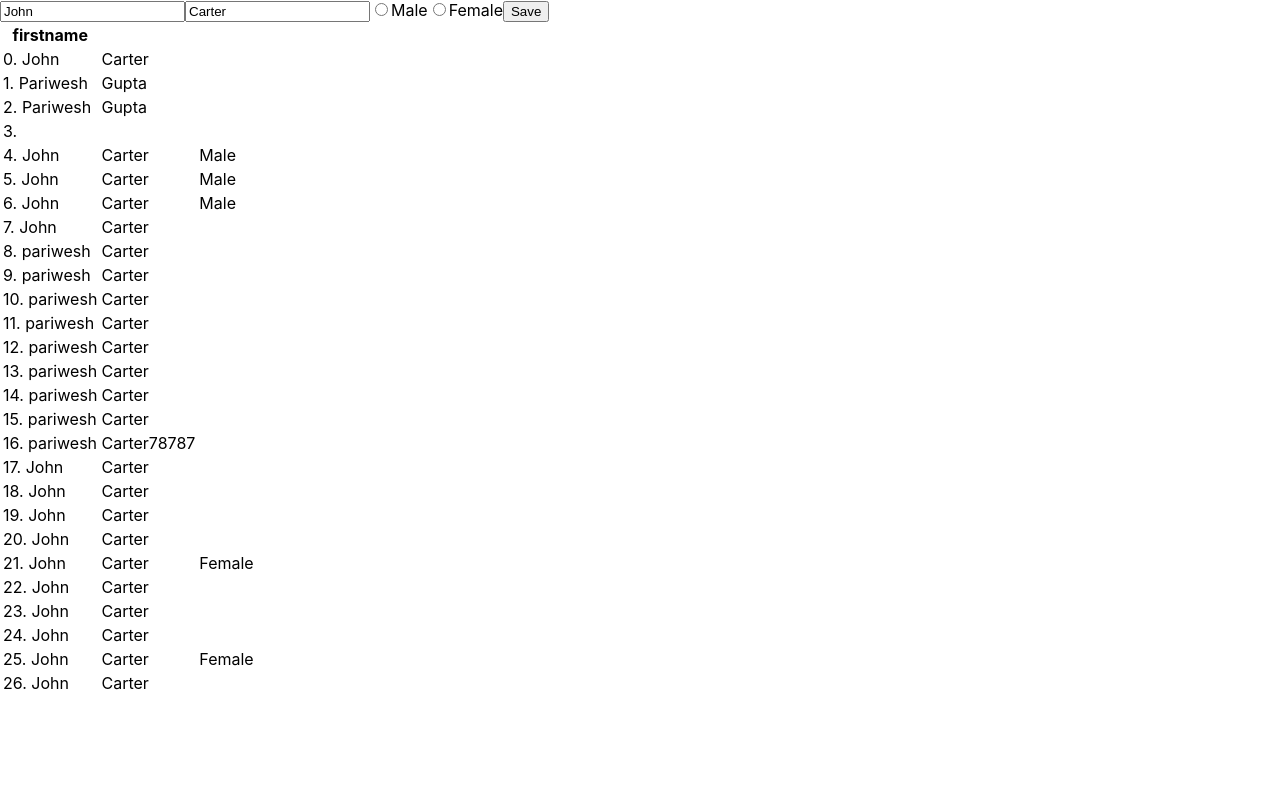
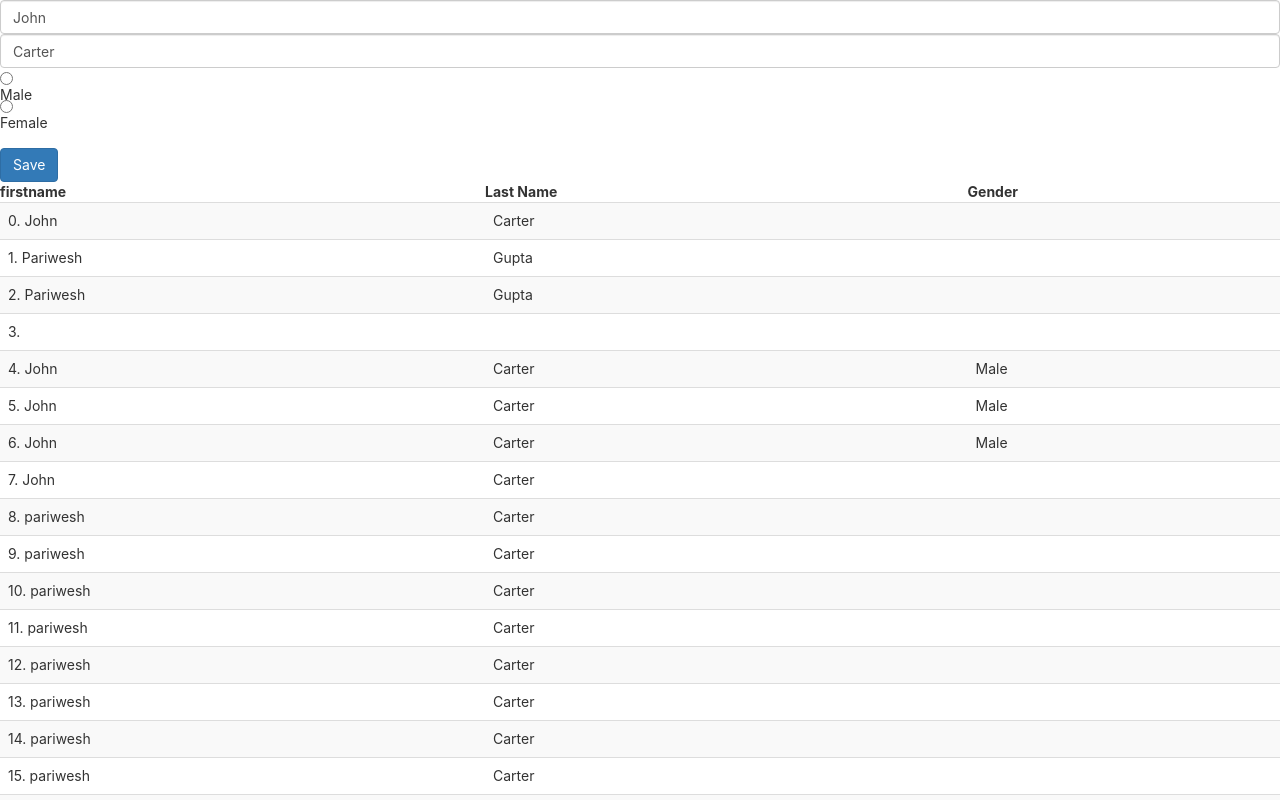
Before and after one commit to RMSI-training/react-basics, a React (Create React App) app: page / in a window 1280 px wide. Shown: the top 800 px of the page. Built offline with nearby package versions, Linux system fonts and the light colour scheme; data requests are answered from the project's data file.

Commit message:
applying styles

```diff
--- a/db.json
+++ b/db.json
@@ -138,6 +138,18 @@
       "firstname": "John",
       "lastname": "Carter",
       "id": 27
+    },
+    {
+      "firstname": "John",
+      "lastname": "Carter",
+      "gender": "Female",
+      "id": 28
+    },
+    {
+      "firstname": "John",
+      "lastname": "Carter",
+      "gender": "Female",
+      "id": 29
     }
   ]
 }
--- a/public/index.html
+++ b/public/index.html
@@ -9,35 +9,12 @@
       name="description"
       content="Web site created using create-react-app"
     />
-    <link rel="apple-touch-icon" href="%PUBLIC_URL%/logo192.png" />
-    <!--
-      manifest.json provides metadata used when your web app is installed on a
-      user's mobile device or desktop. See https://developers.google.com/web/fundamentals/web-app-manifest/
-    -->
+    <link rel="stylesheet" href="https://maxcdn.bootstrapcdn.com/bootstrap/3.4.1/css/bootstrap.min.css">
     <link rel="manifest" href="%PUBLIC_URL%/manifest.json" />
-    <!--
-      Notice the use of %PUBLIC_URL% in the tags above.
-      It will be replaced with the URL of the `public` folder during the build.
-      Only files inside the `public` folder can be referenced from the HTML.
-
-      Unlike "/favicon.ico" or "favicon.ico", "%PUBLIC_URL%/favicon.ico" will
-      work correctly both with client-side routing and a non-root public URL.
-      Learn how to configure a non-root public URL by running `npm run build`.
-    -->
     <title>React App</title>
   </head>
   <body>
     <noscript>You need to enable JavaScript to run this app.</noscript>
     <div id="root"></div>
-    <!--
-      This HTML file is a template.
-      If you open it directly in the browser, you will see an empty page.
-
-      You can add webfonts, meta tags, or analytics to this file.
-      The build step will place the bundled scripts into the <body> tag.
-
-      To begin the development, run `npm start` or `yarn start`.
-      To create a production bundle, use `npm run build` or `yarn build`.
-    -->
   </body>
 </html>
--- a/src/Userform.js
+++ b/src/Userform.js
@@ -40,14 +40,18 @@ function Userform() { //functional component
   }
   //logic
   return (//jsx
-    <span>
-      <input value={user.firstname} name='firstname' onChange={updateValue}></input>
-      <input value={user.lastname} name='lastname' onChange={updateValue}></input>
-      <input type='radio' name="gender" value='Male' onChange={updateValue} />Male
-      <input type='radio' name="gender" value='Female' onChange={updateValue} />Female
-      <button onClick={save}>Save</button>
-      <table>
-        <thead><th>firstname</th></thead>
+    <span >
+      <div class="form-group">
+        <input value={user.firstname} class="form-control" name='firstname' onChange={updateValue}></input>
+        <input value={user.lastname} class="form-control" name='lastname' onChange={updateValue}></input>
+        <input type='radio' name="gender" class="radio" value='Male' onChange={updateValue} />Male
+        <input type='radio' name="gender" class="radio" value='Female' onChange={updateValue} />Female
+      </div>
+      <button class='btn btn-primary' onClick={save}>Save</button>
+      <table class="table table-striped">
+        <thead><th>firstname</th>
+          <th>Last Name</th>
+          <th>Gender</th></thead>
         <tbody>
           {users.map((user, index) => {
             return <tr><td>{index}. {user.firstname}</td>
```
